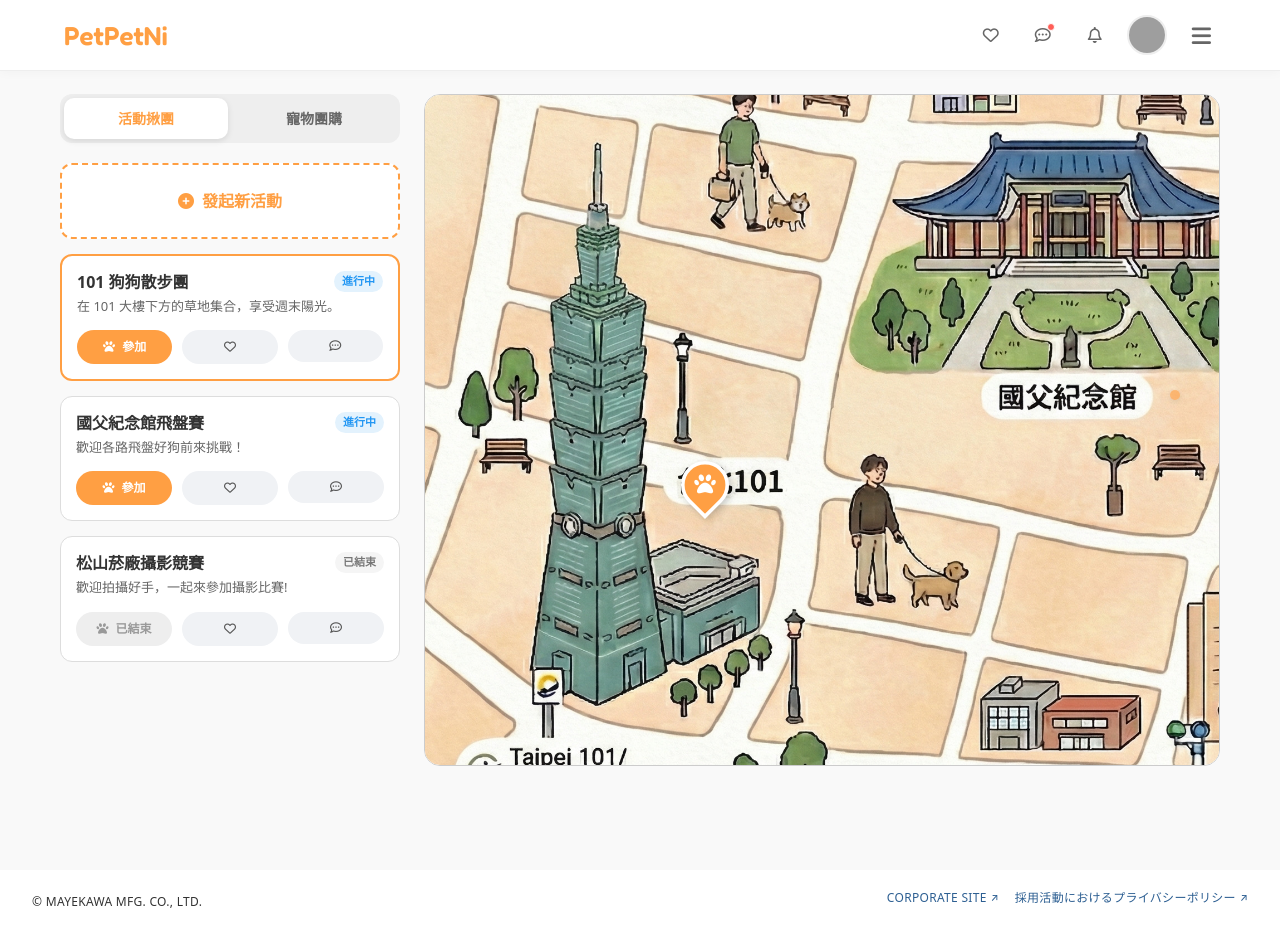
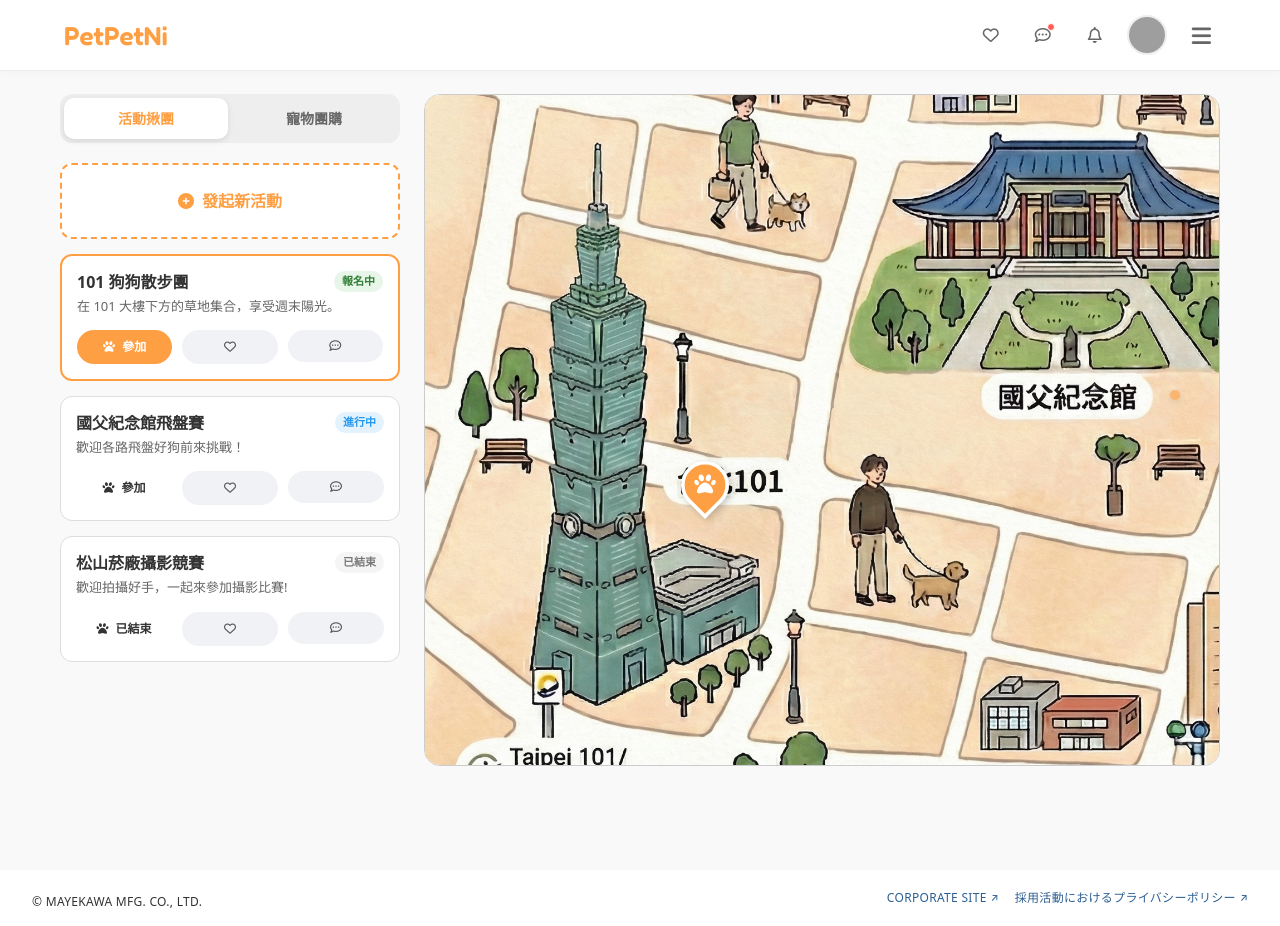
Before and after one commit to pet-human-pet/PetPetNi, a Vue app: page /event in a window 1280 px wide. Built offline with nearby package versions, Linux system fonts and the light colour scheme; grey boxes are pictures that could not be loaded; a web font is replaced by a local one.

Commit message:
fix: 修正活動評論權限與送審後提示行為

```diff
--- a/src/components/Events/EventSideBar.vue
+++ b/src/components/Events/EventSideBar.vue
@@ -33,21 +33,35 @@ function openJoinModal(evt) {
   joinModalOpen.value = true
 }
 
+function canJoin(status) {
+  const s = String(status || '').toLowerCase()
+  return s === 'recruiting' || s === 'signup' || s === 'open'
+}
+
 function closeJoinModal() {
   joinModalOpen.value = false
   joinedEvent.value = null
 }
 
-function groupBuyBadge(status) {
+function eventBadge(status) {
   const s = String(status || '').toLowerCase()
 
-  if (s === 'active' || s === 'ongoing' || s === '進行中') {
+  // 報名中
+  if (s === 'recruiting' || s === 'signup' || s === 'open') {
+    return { text: '報名中', cls: 'bg-[#e8f5e9] text-[#2e7d32]' }
+  }
+
+  // 進行中
+  if (s === 'ongoing' || s === 'active' || s === 'in_progress') {
     return { text: '進行中', cls: 'bg-[#e3f2fd] text-[#2196f3]' }
   }
-  if (s === 'ended' || s === 'closed' || s === '已結束') {
+
+  // 已結束
+  if (s === 'ended' || s === 'closed') {
     return { text: '已結束', cls: 'bg-[#f5f5f5] text-[#777]' }
   }
-  // 預設當作審核中（也吃 pending）
+
+  // 審核中（pending）
   return { text: '審核中', cls: 'bg-[#fff3e0] text-[#ef6c00]' }
 }
 </script>
@@ -92,9 +106,9 @@ function groupBuyBadge(status) {
 
             <span
               class="shrink-0 rounded-full px-2 py-0.5 text-[11px] font-bold"
-              :class="groupBuyBadge(evt.status).cls"
+              :class="eventBadge(evt.status).cls"
             >
-              {{ groupBuyBadge(evt.status).text }}
+              {{ eventBadge(evt.status).text }}
             </span>
           </div>
 
@@ -109,13 +123,9 @@ function groupBuyBadge(status) {
           <button
             type="button"
             class="h-8.5 flex-1 rounded-[17px] text-[12px] font-bold max-[800px]:h-8"
-            :disabled="evt.status === 'ended'"
-            :class="
-              evt.status === 'ended'
-                ? 'cursor-not-allowed bg-[#eee] text-[#999]'
-                : 'bg-[#ff9f43] text-white'
-            "
-            @click.stop="evt.status !== 'ended' && openJoinModal(evt)"
+            :disabled="!canJoin(evt.status)"
+            :class="!canJoin(evt.status) ? 'cursor-not-allowed ...' : 'bg-[#ff9f43] text-white'"
+            @click.stop="canJoin(evt.status) && openJoinModal(evt)"
           >
             <i class="fa-solid fa-paw mr-1"></i>
             {{ evt.status === 'ended' ? '已結束' : '參加' }}
--- a/src/views/EventView.vue
+++ b/src/views/EventView.vue
@@ -73,7 +73,7 @@ const events = ref([
     locId: 1,
     title: '101 狗狗散步團',
     desc: '在 101 大樓下方的草地集合，享受週末陽光。',
-    status: 'active'
+    status: 'open'
   },
   {
     id: 2,
@@ -134,7 +134,6 @@ const selectedEvent = computed(
   () => events.value.find((e) => String(e.id) === String(selectedEventId.value)) || null
 )
 
-const gbFormOpen = computed(() => rightView.value === 'gbForm')
 const selectedGb = computed(() => groupBuys.value.find((g) => g.id === selectedGbId.value) || null)
 const pendingGroupBuys = computed(() =>
   groupBuys.value
@@ -201,10 +200,10 @@ function createEvent(payload) {
 
   events.value.push(newEvt)
 
-  // 原本會進「待審核」：這裡保留原本切換邏輯
-  // rightView.value = 'submitted' 或你現有的待審核畫面
-  // 先不要 selectEvent(newEvt)，因為它不該出現在 sidebar
-  rightView.value = 'map'
+  // ✅ 留在 EventForm，讓 submittedOpen 成功畫面顯示
+  rightView.value = 'eventForm'
+
+  alert('活動已送出審核！可在此頁查看送出內容')
 }
 
 function showEventForm() {
@@ -227,10 +226,16 @@ function backToMap() {
 }
 
 function addComment(text) {
-  const id = selectedEventId.value
-  if (id == null) return
+  const evt = selectedEvent.value
+  if (!evt) return
 
-  const key = String(id)
+  // ✅ 只有 ended 才能新增（父層最終守門）
+  if (String(evt.status).toLowerCase() !== 'ended') {
+    alert('活動尚未結束，目前僅可查看歷史評論')
+    return
+  }
+
+  const key = String(evt.id)
   if (!commentsByEvent[key]) commentsByEvent[key] = []
 
   commentsByEvent[key].unshift({
```
